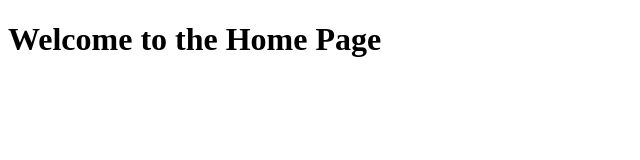
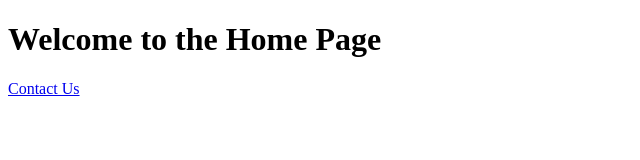
Before and after one commit to t07g/Node-Course, a website: page Lecture_10PracticeSet/views/home.html in a window 1280 px wide. Shown: the full height of the page, 0-640 px from the left. Drawn offline with Linux system fonts and the light colour scheme.

Commit message:
Update contact router and home page

```diff
--- a/Lecture_10PracticeSet/routes/contactRouter.js
+++ b/Lecture_10PracticeSet/routes/contactRouter.js
@@ -15,6 +15,7 @@ contactRouter.get('/contactUs',(req,res,next)=>{
 
 contactRouter.post('/contactUs',(req,res,next)=>{
   console.log(req.body);
+  console.log("Handling '/contactUs' for post.",req.url,req.method);
   res.sendFile(path.join(rootDir,'views','contactSuccess.html'));
 });
 
--- a/Lecture_10PracticeSet/views/home.html
+++ b/Lecture_10PracticeSet/views/home.html
@@ -8,6 +8,7 @@
 <body>
   <header>
     <h1>Welcome to the Home Page</h1>
+    <a href="/contactUs">Contact Us</a>
   </header>
 </body>
 </html>
```
